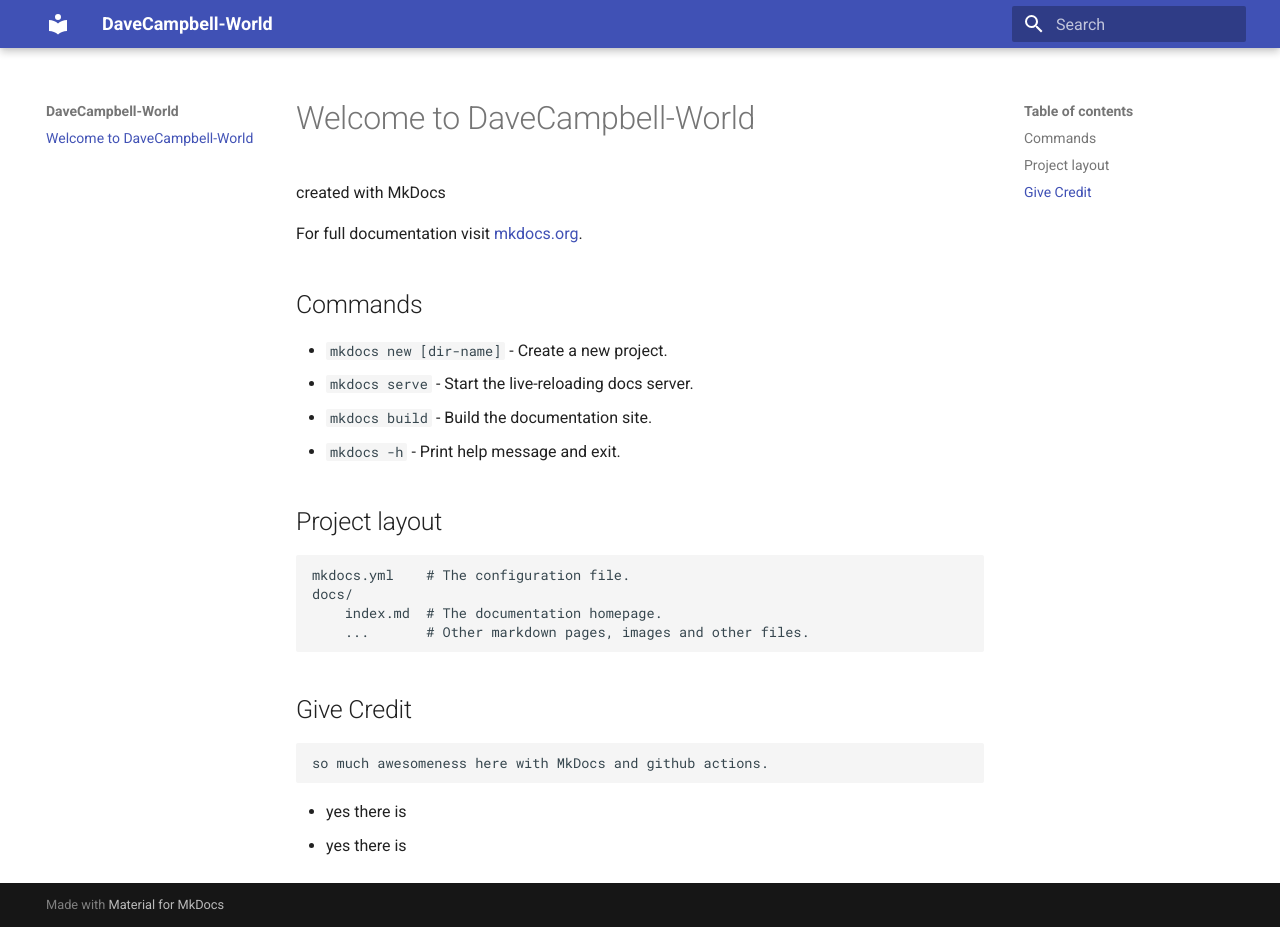
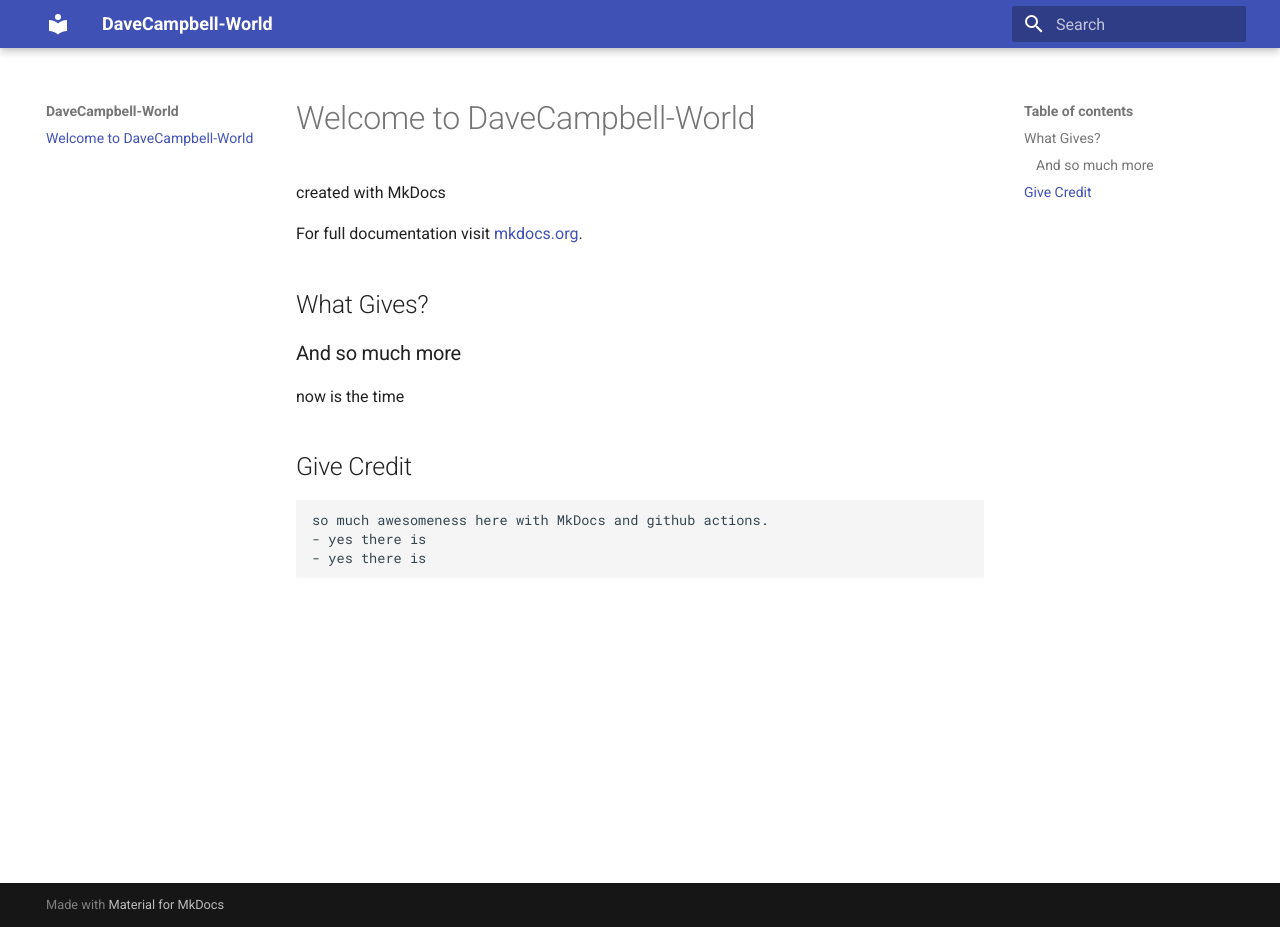
Before and after one commit to davecampbell/davecampbell.github.io, an MkDocs documentation site: the page built from docs/index.md, in a window 1280 px wide and 927 px high. Built offline with MkDocs 1.6.1 and Material for MkDocs 9.7.7, drawn with Linux system fonts in a browser that asks for light colours.

Commit message:
more clarity

```diff
--- a/docs/index.md
+++ b/docs/index.md
@@ -3,21 +3,12 @@ created with MkDocs
 
 For full documentation visit [mkdocs.org](https://www.mkdocs.org).
 
-## Commands
+## What Gives?
+### And so much more
+now is the time
 
-* `mkdocs new [dir-name]` - Create a new project.
-* `mkdocs serve` - Start the live-reloading docs server.
-* `mkdocs build` - Build the documentation site.
-* `mkdocs -h` - Print help message and exit.
-
-## Project layout
-
-    mkdocs.yml    # The configuration file.
-    docs/
-        index.md  # The documentation homepage.
-        ...       # Other markdown pages, images and other files.
 
 ## Give Credit
     so much awesomeness here with MkDocs and github actions.
- - yes there is
- - yes there is
+    - yes there is
+    - yes there is
```
